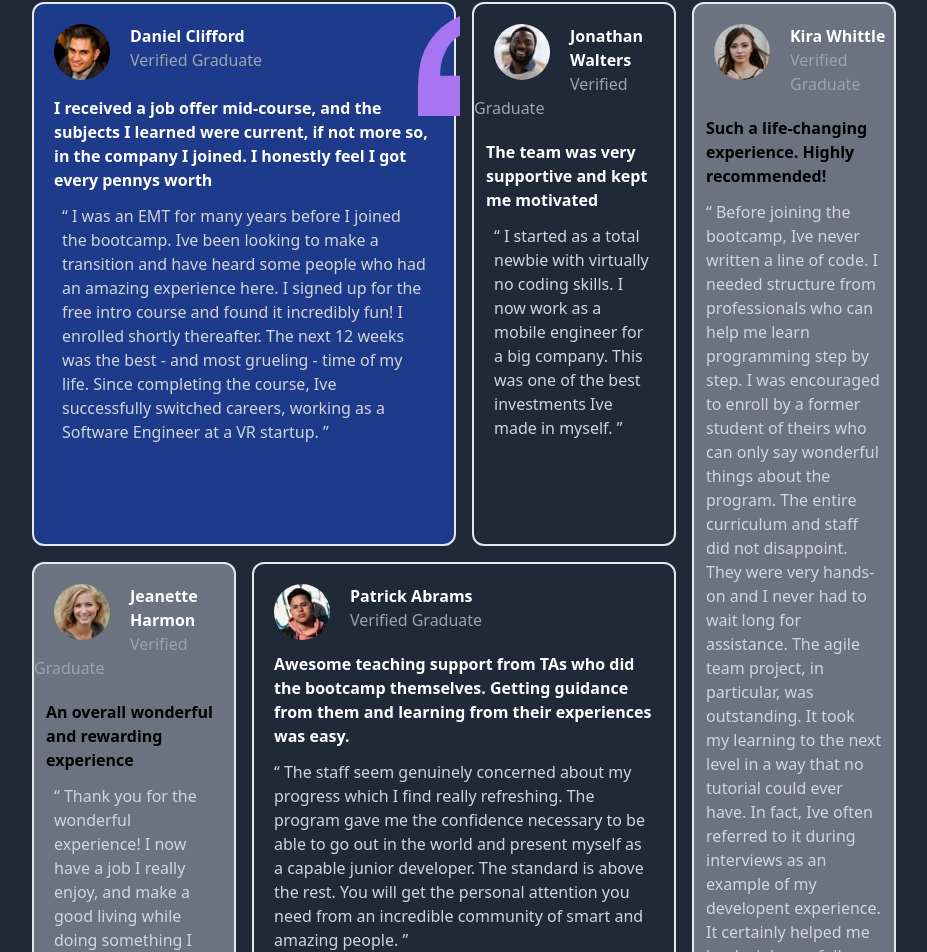
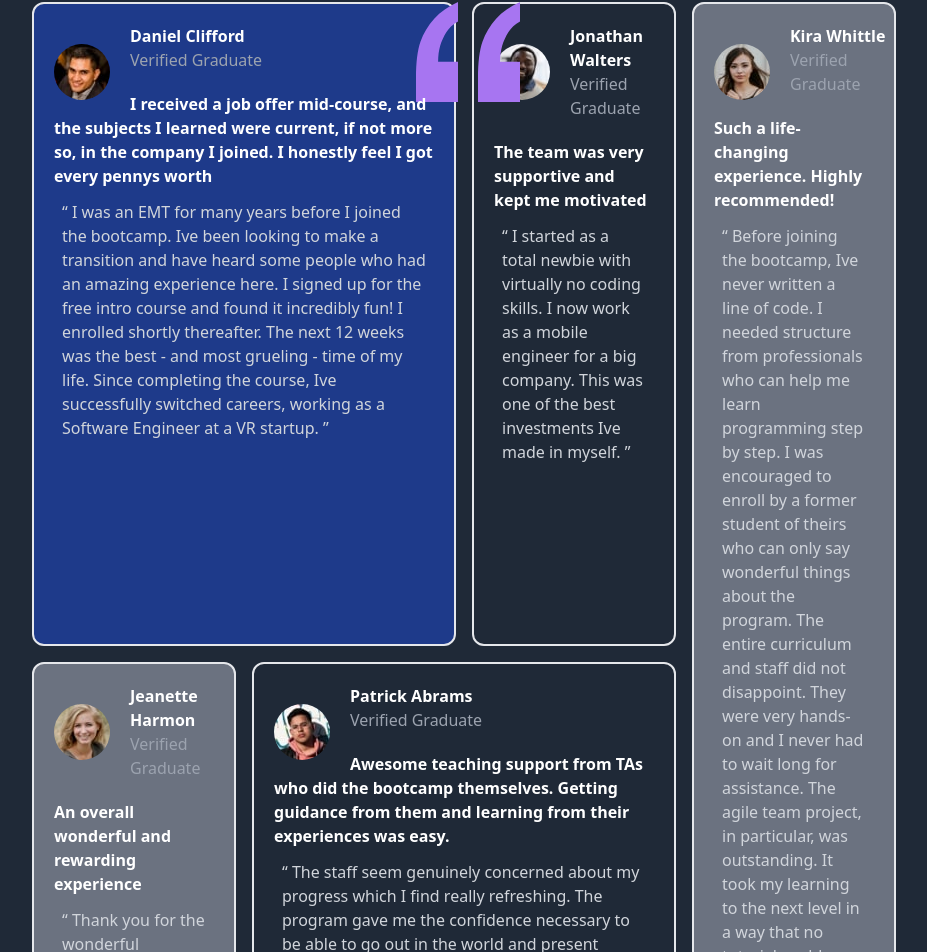
Before and after one commit to wayuee/wahyu-tugas-5, a Nuxt app: page / in a window 1280 px wide. Shown: the part 78-1030 px from the top of the page, without its empty margins (176-1103 px from the left). Built offline with nearby package versions, Linux system fonts and the light colour scheme.

Commit message:
ganti ke array

```diff
--- a/components/DataFromIndex.vue
+++ b/components/DataFromIndex.vue
@@ -1,84 +1,10 @@
 <template>
-  <div class="flex justify-content item-center min-h-screen bg-gray-800">
-    <div class="grid grid-cols-4 gap-4 py-20 px-52">
-      <div
-        class="col-start-1 col-span-2 rounded-xl border-solid border-2 black bg-blue-900"
-      >
-        <img
-          class="rounded-full float-left mx-5 mt-5"
-          :src="dataTeam.imgDaniel"
-          alt="Daniel"
-        />
-        <h4 class="z-20 font-semibold text-white mt-5">
-          {{ dataTeam.nameDaniel }}
-        </h4>
-        <p class="z-20 text-gray-400">{{ dataTeam.graduateDaniel }}</p>
-        <svg
-          class="ml-96 -mt-14"
-          width="120"
-          height="100"
-          xmlns="http://www.w3.org/2000/svg"
-        >
-          <path
-            d="M104 102V59.727H84.114c0-5.871.689-11.182 2.068-15.933 1.379-4.75 3.42   -9.287 6.125-13.61C95.01 25.86 98.909 22.257 104 19.375V0c-9.758 4.27-17.712 9.874-23.864 16.813-6.151 6.939-10.712 14.545-13.681 22.818C63.485 47.904 62 59.941 62 75.74V102h42zm-62 0V59.727H22.114c0-5.871.689-11.182 2.068-15.933 1.379-4.75 3.42-9.287 6.125-13.61C33.01 25.86 36.909 22.257 42 19.375V0c-9.652 4.27-17.58 9.874-23.784 16.813C12.01 23.752 7.424 31.358 4.455 39.631 1.485 47.904 0 59.941 0 75.74V102h42z"
-            fill="#A775F1"
-            fill-rule="nonzero"
-          />
-        </svg>
-        <h3 class="z-20 font-bold -mt-5 px-5 text-white">
-          {{ dataTeam.bioDaniel }}
-        </h3>
-        <p class="z-20 px-7 pt-3 text-gray-300">{{ dataTeam.textDaniel }}</p>
-      </div>
-      <div class="rounded-xl border-solid border-2 black bg-gray-800">
-        <img
-          class="rounded-full float-left mt-5 mx-5"
-          :src="dataTeam.imgJonathan"
-          alt="Jonathan"
-        />
-        <h4 class="font-semibold text-white mt-5">{{ dataTeam.nameJonathan }}</h4>
-        <p class="text-gray-400 pb-5">{{ dataTeam.graduateJonathan }}</p>
-        <h3 class="font-bold px-3 pb-3 text-white">{{ dataTeam.bioJonathan }}</h3>
-        <p class="px-5 text-gray-300">{{ dataTeam.textJonathan }}</p>
-      </div>
-      <div
-        class="row-span-2 rounded-xl border-solid border-2 black bg-gray-500"
-      >
-        <img
-          class="rounded-full float-left mt-5 mx-5"
-          :src="dataTeam.imgKira"
-          alt="Kira"
-        />
-        <h4 class="font-semibold text-white mt-5">{{ dataTeam.nameKira }}</h4>
-        <p class="text-gray-400 pb-5">{{ dataTeam.graduateKira }}</p>
-        <h3 class="font-bold px-3 pb-3">{{ dataTeam.bioKira }}</h3>
-        <p class="px-3 pb-3 text-gray-300">{{ dataTeam.textKira }}</p>
-      </div>
-      <div class="rounded-xl border-solid border-2 black bg-gray-500">
-        <img
-          class="rounded-full float-left mt-5 mx-5"
-          :src="dataTeam.imgJeanette"
-          alt="jeanette"
-        />
-        <h4 class="font-semibold text-white mt-5">{{ dataTeam.nameJeanette }}</h4>
-        <p class="text-gray-400 pb-5">{{ dataTeam.graduateJeanette }}</p>
-        <h3 class="font-bold px-3">{{ dataTeam.bioJeanette }}</h3>
-        <p class="px-5 pt-3 text-gray-300">{{ dataTeam.textJeanette }}</p>
-      </div>
-      <div
-        class="col-start-2 col-span-2 rounded-xl border-solid border-2 black bg-gray-800"
-      >
-        <img
-          class="col-span-2 rounded-full float-left mt-5 mx-5"
-          :src="dataTeam.imgPatrick"
-          alt="Patrick"
-        />
-        <h4 class="font-semibold text-white mt-5">{{ dataTeam.namePatrick }}</h4>
-        <p class="text-gray-400 pb-5">{{ dataTeam.graduatePatrick }}</p>
-        <h3 class="font-bold px-5 pb-3 text-white">{{ dataTeam.bioPatrick }}</h3>
-        <p class="px-5 text-gray-300">{{ dataTeam.textPatrick }}</p>
-      </div>
-    </div>
+  <div>
+    <img class="rounded-full float-left mx-5 mt-5" :src="dataTeam.img" alt="bebas"/>
+    <h4 class="z-20 font-semibold text-white mt-5">{{ dataTeam.name }}</h4>
+    <p class="z-20 text-gray-400 mb-10">{{ dataTeam.graduate }}</p>
+    <h3 class="z-20 font-bold -mt-5 px-5 text-white relative">{{ dataTeam.bio }}</h3>
+    <p class="z-20 px-7 pt-3 text-gray-300">{{ dataTeam.text }}</p>
   </div>
 </template>
 
--- a/pages/index.vue
+++ b/pages/index.vue
@@ -1,11 +1,35 @@
 <template>
-  <div>
-    <Data :data-team="dataDaniel" />
-    <Data :data-team="dataJonathan" />
-    <Data :data-team="dataKira" />
-    <Data :data-team="dataJeanette" />
-    <Data :data-team="dataPatrick" />
-  </div>
+  <div class="flex justify-content item-center min-h-screen bg-gray-800">
+    <div class="grid grid-cols-4 gap-4 py-20 px-52">
+        <svg
+          class="ml-96 absolute"
+          width="120"
+          height="100"
+          xmlns="http://www.w3.org/2000/svg"
+        >
+          <path
+            d="M104 102V59.727H84.114c0-5.871.689-11.182 2.068-15.933 1.379-4.75 3.42   -9.287 6.125-13.61C95.01 25.86 98.909 22.257 104 19.375V0c-9.758 4.27-17.712 9.874-23.864 16.813-6.151 6.939-10.712 14.545-13.681 22.818C63.485 47.904 62 59.941 62 75.74V102h42zm-62 0V59.727H22.114c0-5.871.689-11.182 2.068-15.933 1.379-4.75 3.42-9.287 6.125-13.61C33.01 25.86 36.909 22.257 42 19.375V0c-9.652 4.27-17.58 9.874-23.784 16.813C12.01 23.752 7.424 31.358 4.455 39.631 1.485 47.904 0 59.941 0 75.74V102h42z"
+            fill="#A775F1"
+            fill-rule="nonzero"
+          />
+        </svg>
+      <div class="col-start-1 col-span-2 rounded-xl border-solid border-2 black bg-blue-900">
+          <Data :data-team="dataTeam[0]" />
+        </div>
+        <div class="rounded-xl border-solid border-2 black bg-gray-800">
+          <Data :data-team="dataTeam[1]" />
+        </div>
+        <div class="row-span-2 rounded-xl border-solid border-2 black bg-gray-500">
+          <Data :data-team="dataTeam[2]" />
+        </div>
+        <div class="rounded-xl border-solid border-2 black bg-gray-500">
+          <Data :data-team="dataTeam[3]" />
+        </div>
+        <div class="col-start-2 col-span-2 rounded-xl border-solid border-2 black bg-gray-800">
+          <Data :data-team="dataTeam[4]" />
+        </div>
+      </div>
+    </div>
 </template>
 
 <script>
@@ -16,40 +40,43 @@ export default {
   },
   data() {
     return {
-      dataDaniel: {
-        nameDaniel: "Daniel Clifford",
-        imgDaniel: "/image-daniel.jpg",
-        graduateDaniel: "Verified Graduate",
-        bioDaniel:
-          "I received a job offer mid-course, and the subjects  I learned were current, if not more so, in the company I joined. I honestly feel I got every pennys worth",
-        textDaniel:
-          "“ I was an EMT for many years before I joined the bootcamp. Ive been looking to make a transition and have heard some people who had an amazing experience here. I signed up for the free intro course and found it incredibly fun! I enrolled shortly thereafter.  The next 12 weeks was the best - and most grueling - time of my life. Since completing the course, Ive successfully switched careers, working as a Software Engineer at a VR startup. ”",
-        nameJonathan: "Jonathan Walters",
-        imgJonathan: "/image-jonathan.jpg",
-        graduateJonathan: "Verified Graduate",
-        bioJonathan: "The team was very supportive and kept me motivated",
-        textJonathan:
-          "“ I started as a total newbie with virtually no coding skills. I now work as a mobile engineer  for a big company. This was one of the best investments Ive made in myself. ”",
-        nameKira: "Kira Whittle",
-        imgKira: "/image-kira.jpg",
-        graduateKira: "Verified Graduate",
-        bioKira: "Such a life-changing experience. Highly recommended!",
-        textKira:
-          "“ Before joining the bootcamp, Ive never written a line of code. I needed structure from professionals who can help me learn programming step by step. I was encouraged to enroll by a former student of theirs who can only say wonderful things about the program. The entire curriculum and staff did not disappoint. They were very hands-on and I never had to wait long for assistance. The agile team project, in particular, was outstanding. It took my learning to the next level in a way that no tutorial could ever have. In fact, Ive often referred to it during interviews as an example of my developent experience. It certainly helped me land a job as a full-stack developer after receiving multiple offers. 100% recommend!",
-        nameJeanette: "Jeanette Harmon",
-        imgJeanette: "/image-jeanette.jpg",
-        graduateJeanette: "Verified Graduate",
-        bioJeanette: "An overall wonderful and rewarding experience",
-        textJeanette:
-          "“ Thank you for the wonderful experience! I now have a job I really enjoy, and make a good living while doing something I love. ”",
-        namePatrick: "Patrick Abrams",
-        imgPatrick: "/image-patrick.jpg",
-        graduatePatrick: "Verified Graduate",
-        bioPatrick:
-          "Awesome teaching support from TAs who did the bootcamp themselves. Getting guidance from them and learning from their experiences was easy.",
-        textPatrick:
-          "“ The staff seem genuinely concerned about my progress which I find really refreshing. The program gave me the confidence necessary to be able to go out in the world and present myself as a capable junior developer. The standard is above the rest. You will get the personal attention you need from an incredible community of smart and amazing people. ”",
+      dataTeam:[
+      {
+        name: "Daniel Clifford",
+        img: "/image-daniel.jpg",
+        graduate: "Verified Graduate",
+        bio: "I received a job offer mid-course, and the subjects  I learned were current, if not more so, in the company I joined. I honestly feel I got every pennys worth",
+        text: "“ I was an EMT for many years before I joined the bootcamp. Ive been looking to make a transition and have heard some people who had an amazing experience here. I signed up for the free intro course and found it incredibly fun! I enrolled shortly thereafter.  The next 12 weeks was the best - and most grueling - time of my life. Since completing the course, Ive successfully switched careers, working as a Software Engineer at a VR startup. ”",
       },
+      {
+        name: "Jonathan Walters",
+        img: "/image-jonathan.jpg",
+        graduate: "Verified Graduate",
+        bio: "The team was very supportive and kept me motivated",
+        text: "“ I started as a total newbie with virtually no coding skills. I now work as a mobile engineer  for a big company. This was one of the best investments Ive made in myself. ”",
+      },
+      {
+        name: "Kira Whittle",
+        img: "/image-kira.jpg",
+        graduate: "Verified Graduate",
+        bio: "Such a life-changing experience. Highly recommended!",
+        text: "“ Before joining the bootcamp, Ive never written a line of code. I needed structure from professionals who can help me learn programming step by step. I was encouraged to enroll by a former student of theirs who can only say wonderful things about the program. The entire curriculum and staff did not disappoint. They were very hands-on and I never had to wait long for assistance. The agile team project, in particular, was outstanding. It took my learning to the next level in a way that no tutorial could ever have. In fact, Ive often referred to it during interviews as an example of my developent experience. It certainly helped me land a job as a full-stack developer after receiving multiple offers. 100% recommend!",
+      },
+      {
+        name: "Jeanette Harmon",
+        img: "/image-jeanette.jpg",
+        graduate: "Verified Graduate",
+        bio: "An overall wonderful and rewarding experience",
+        text: "“ Thank you for the wonderful experience! I now have a job I really enjoy, and make a good living while doing something I love. ”",
+      },
+      {
+        name: "Patrick Abrams",
+        img: "/image-patrick.jpg",
+        graduate: "Verified Graduate",
+        bio: "Awesome teaching support from TAs who did the bootcamp themselves. Getting guidance from them and learning from their experiences was easy.",
+        text: "“ The staff seem genuinely concerned about my progress which I find really refreshing. The program gave me the confidence necessary to be able to go out in the world and present myself as a capable junior developer. The standard is above the rest. You will get the personal attention you need from an incredible community of smart and amazing people. ”",
+      },
+     ],
     };
   },
 };
```
